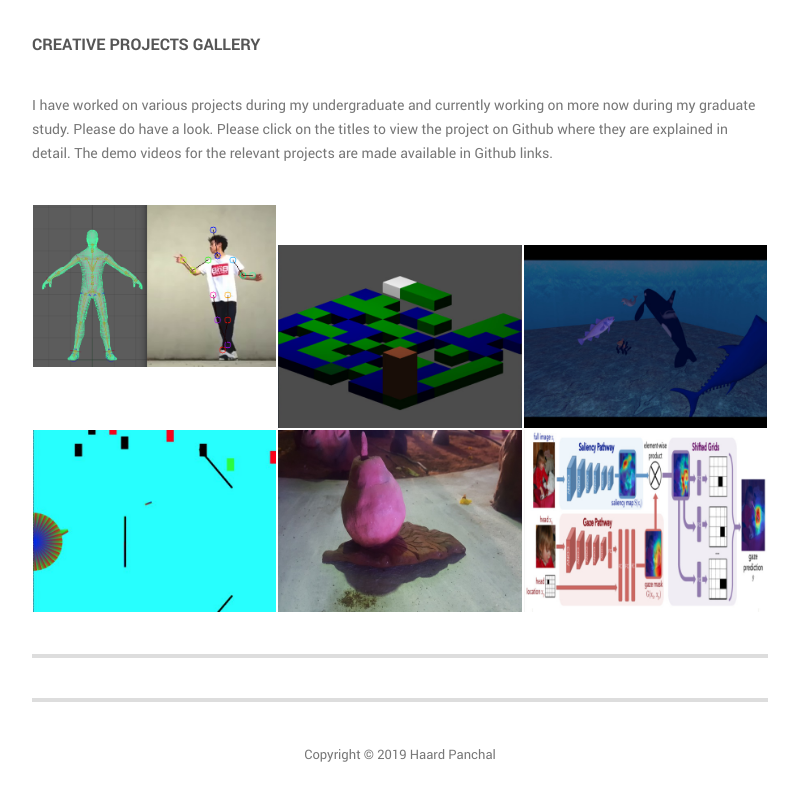
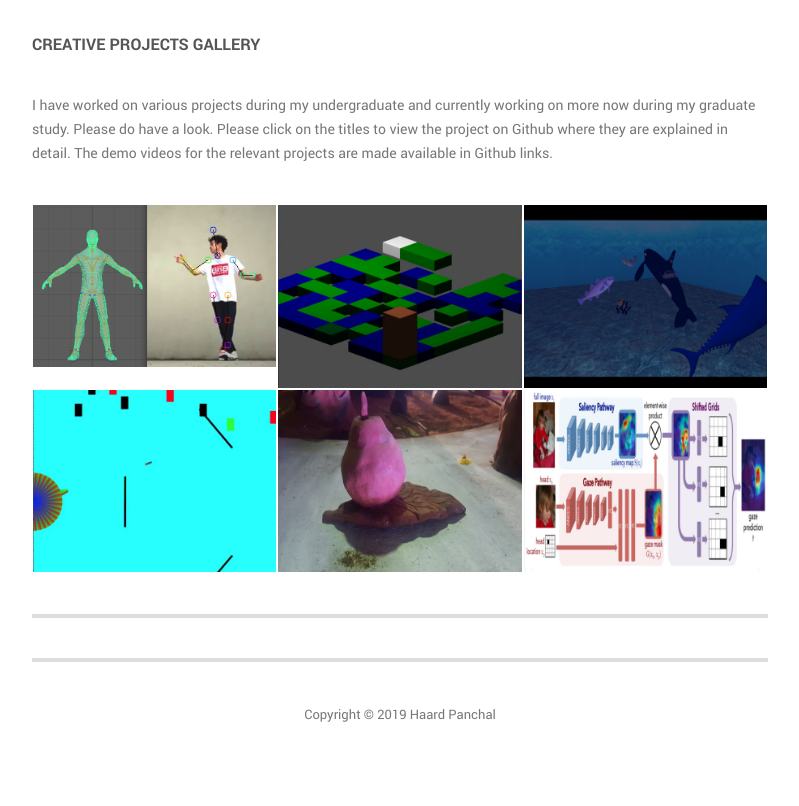
Before and after one commit to h44rd/temp-h44rd.github.io, a plain HTML site: page index.html in a window 1280 px wide. Shown: the part 1289-2095 px from the top of the page, without its empty margins (432-1231 px from the left). After the commit the page ends 2055 px from the top, so only its background shows below. Drawn offline with Linux system fonts and the light colour scheme.

Commit message:
fix website

```diff
--- a/index.html
+++ b/index.html
@@ -153,8 +153,6 @@
                                 </div>
                             </div>
                         </div>
-
-                    <div class="row projects-holder">
                         <div class="col-md-4 col-sm-6">
                             <div  class="project-item">
                                 <img src="img/blorox.jpg" alt="">
```
